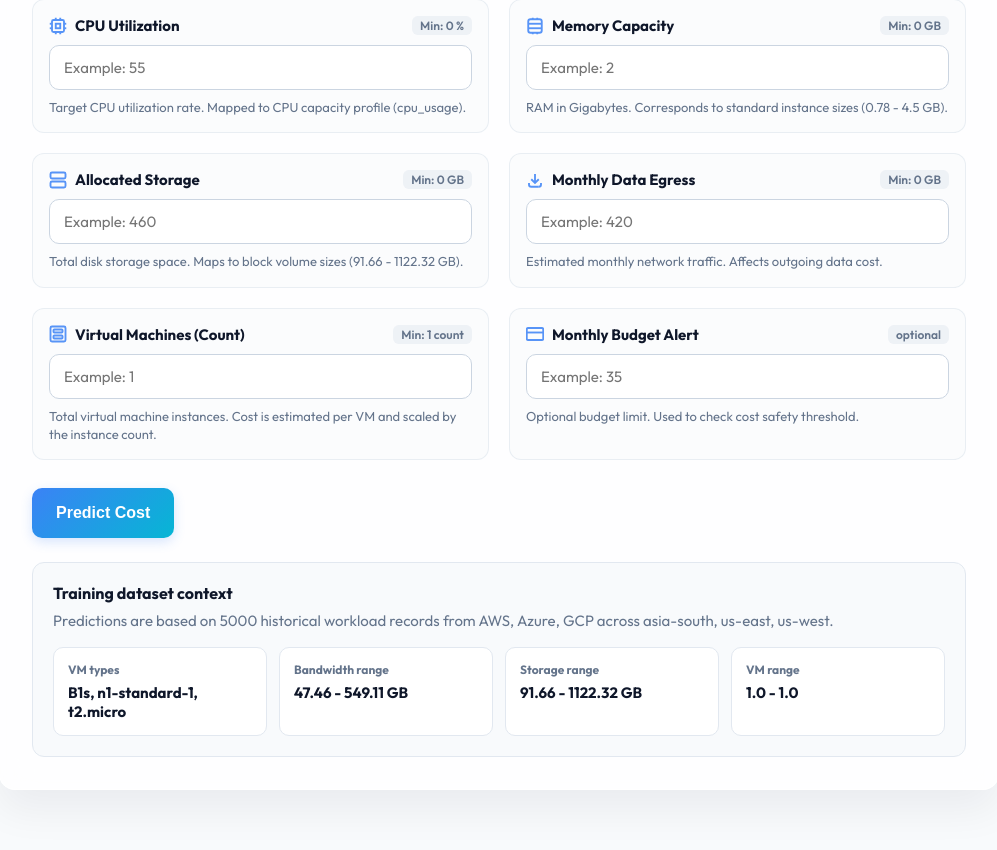
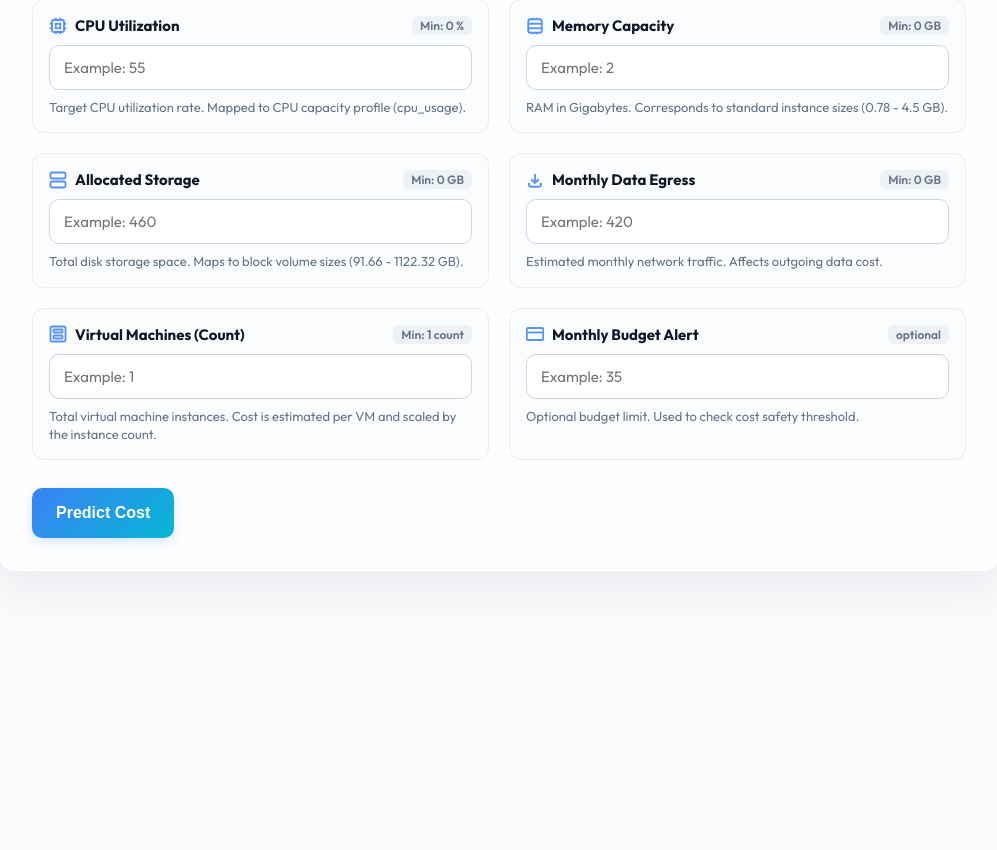
Before and after one commit to vshalini700223-ctrl/Cloud-Cost-Prediction, a Flask app: page / in a window 1280 px wide. Shown: the part 831-1681 px from the top of the page, without its empty margins (141-1138 px from the left). After the commit the page ends 1373 px from the top, so only its background shows below. Run offline with Flask 3, Linux system fonts and the light colour scheme.

Commit message:
Remove training dataset context panel from prediction index page

```diff
--- a/templates/index.html
+++ b/templates/index.html
@@ -853,30 +853,7 @@
             {% endif %}
 
 
-            {% if dataset_context %}
-                <div class="dataset-panel">
-                    <strong>Training dataset context</strong>
-                    <p style="margin: 6px 0 0;">Predictions are based on {{ dataset_context.rows }} historical workload records from {{ dataset_context.providers | join(', ') }} across {{ dataset_context.regions | join(', ') }}.</p>
-                    <div class="dataset-grid">
-                        <div class="dataset-item">
-                            <span>VM types</span>
-                            <strong>{{ dataset_context.vm_types | join(', ') }}</strong>
-                        </div>
-                        <div class="dataset-item">
-                            <span>Bandwidth range</span>
-                            <strong>{{ dataset_context.ranges.bandwidth.observed_minimum }} - {{ dataset_context.ranges.bandwidth.observed_maximum }} GB</strong>
-                        </div>
-                        <div class="dataset-item">
-                            <span>Storage range</span>
-                            <strong>{{ dataset_context.ranges.storage.observed_minimum }} - {{ dataset_context.ranges.storage.observed_maximum }} GB</strong>
-                        </div>
-                        <div class="dataset-item">
-                            <span>VM range</span>
-                            <strong>{{ dataset_context.ranges.vms.observed_minimum }} - {{ dataset_context.ranges.vms.observed_maximum }}</strong>
-                        </div>
-                    </div>
-                </div>
-            {% endif %}
+
 
             {% if error %}
                 <div class="error">{{ error }}</div>
```
